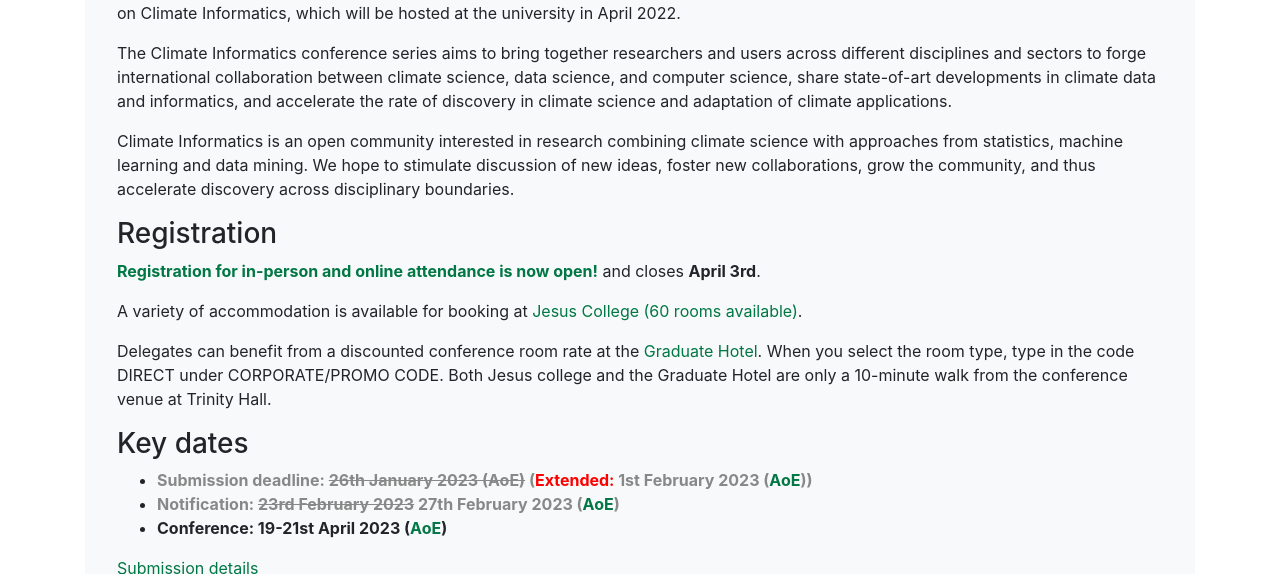
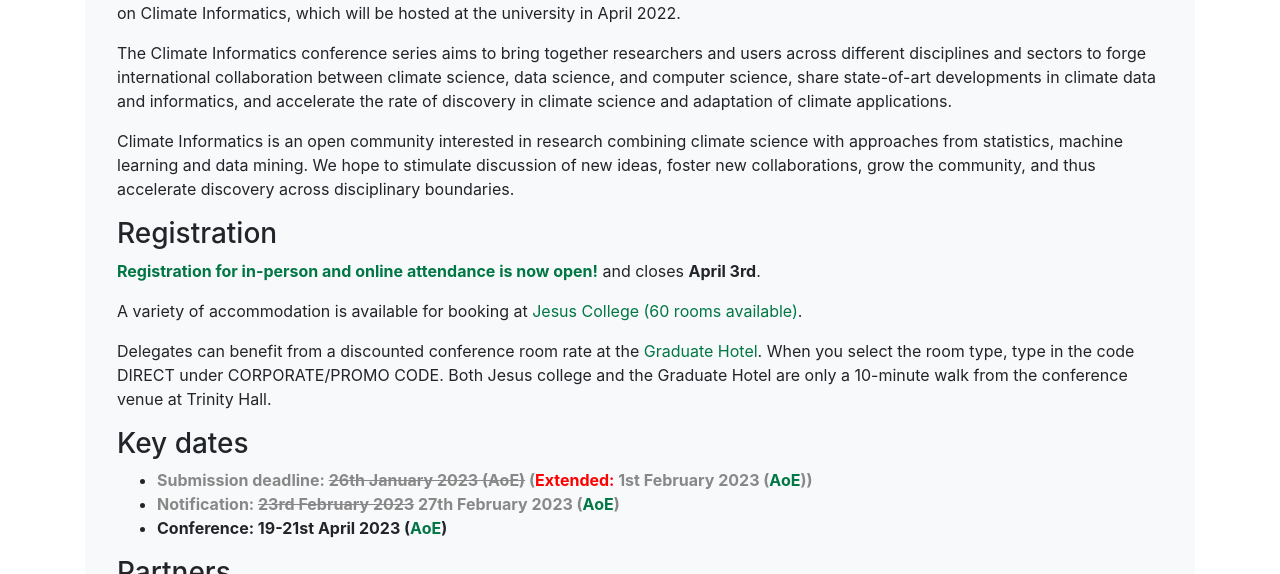
Before and after one commit to DigitaleGesellschaft/jekyll-theme-conference, a Jekyll site: the page built from index.md, in a window 1280 px wide and 900 px high, scrolled down 607 px, cut to the strip 0-574 px from the top of the window. Built offline with Jekyll 4.4.1, drawn with Linux system fonts in a browser that asks for light colours.

Commit message:
remove submission link

```diff
--- a/index.md
+++ b/index.md
@@ -61,8 +61,6 @@ Delegates can benefit from a discounted conference room rate at the [Graduate Ho
 - <span style='color:#888'>__Notification: ~~23rd February 2023~~ 27th February 2023 ([AoE](https://www.timeanddate.com/time/zones/aoe))__</span>
 - __Conference: 19-21st April 2023 ([AoE](https://www.timeanddate.com/time/zones/aoe))__
 
-[Submission details](https://cambridge-iccs.github.io/climate-informatics-2023/submission)
-
 ### Partners
 
 <div id='partners'>
```
